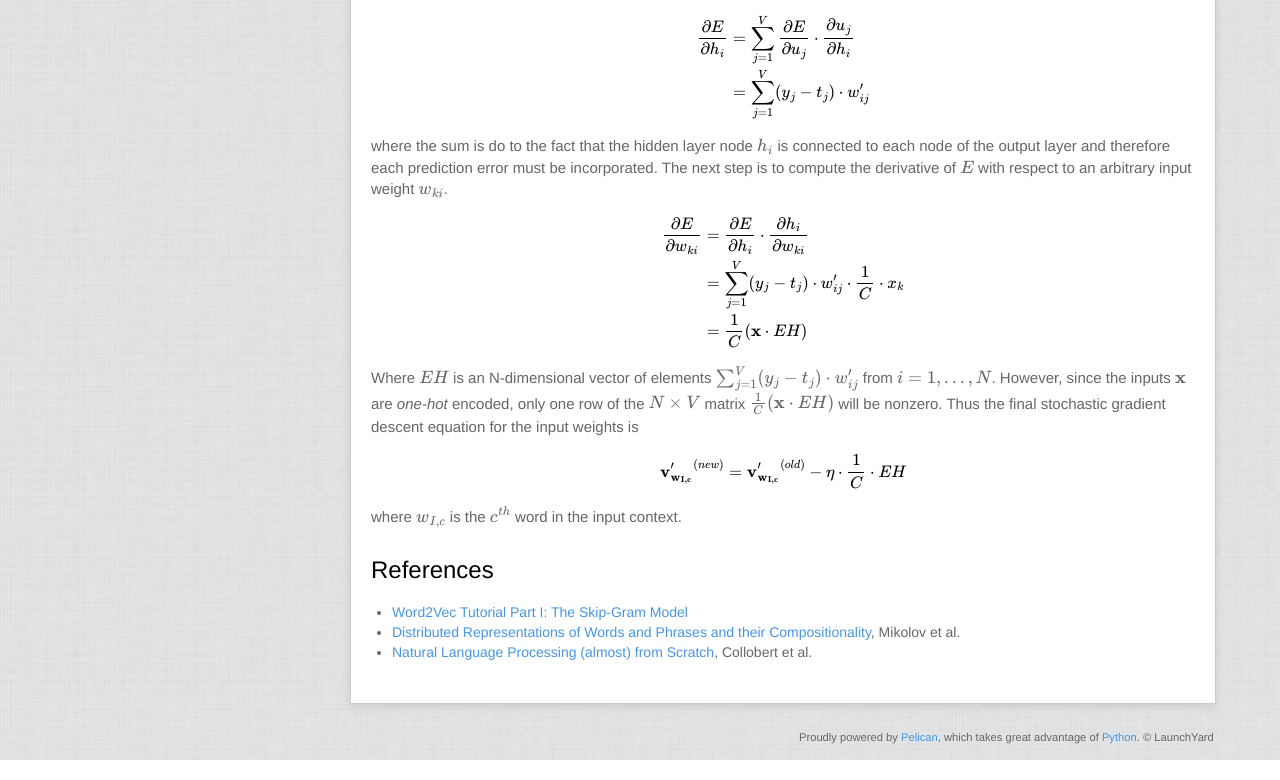
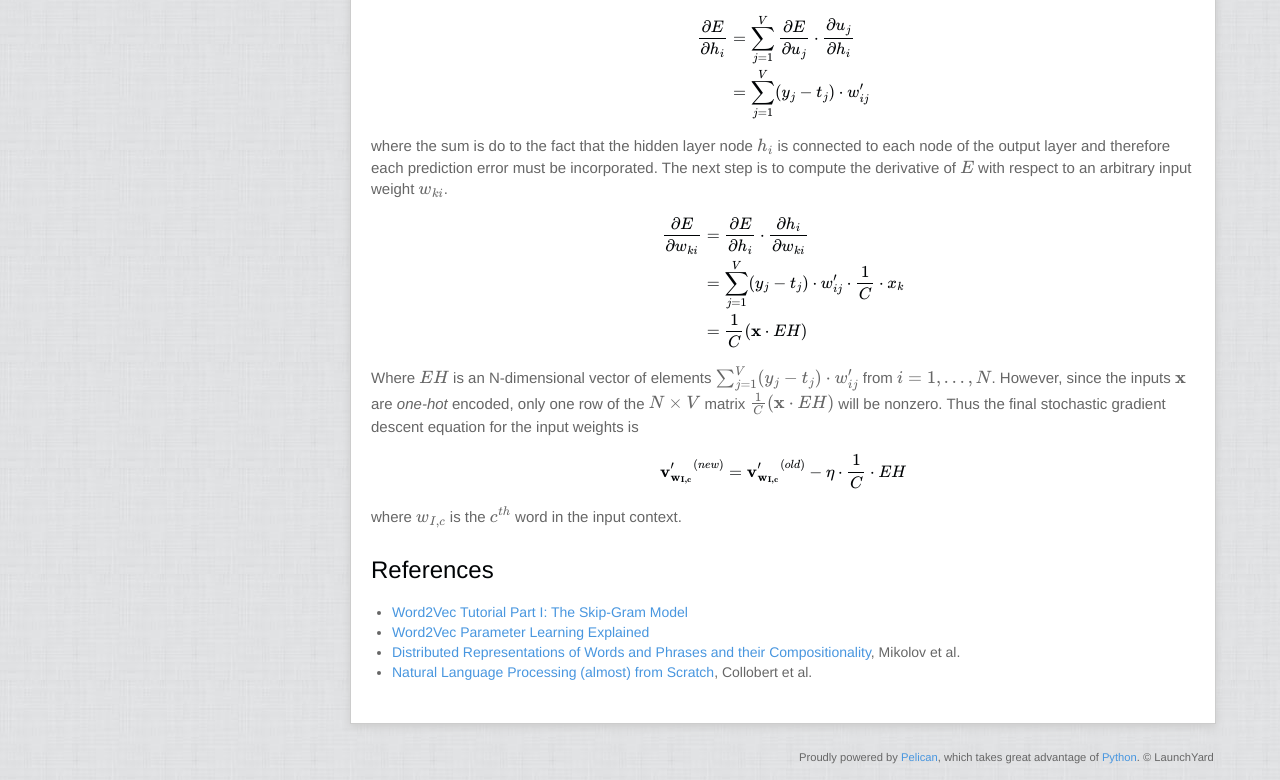
Before and after one commit to nirave/alexminnaar.github.io, a plain HTML site: page word2vec-tutorial-part-ii-the-continuous-bag-of-words-model.html in a window 1280 px wide. Shown: the part 2818-3598 px from the top of the page. Drawn offline with nearby package versions, Linux system fonts and the light colour scheme; some packages are replaced by stand-ins of ours; a script that the page names is missing.

Commit message:
Update word2vec-tutorial-part-ii-the-continuous-bag-of-words-model.html

```diff
--- a/word2vec-tutorial-part-ii-the-continuous-bag-of-words-model.html
+++ b/word2vec-tutorial-part-ii-the-continuous-bag-of-words-model.html
@@ -165,6 +165,7 @@ $$</div>
 <h2>References</h2>
 <ul>
 <li><a href="http://alexminnaar.com/word2vec-tutorial-part-i-the-skip-gram-model.html">Word2Vec Tutorial Part I: The Skip-Gram Model</a></li>
+<li><a href="http://www-personal.umich.edu/~ronxin/pdf/w2vexp.pdf">Word2Vec Parameter Learning Explained</a></li>
 <li><a href="http://papers.nips.cc/paper/5021-distributed-representations-of-words-and-phrases-and-their-compositionality.pdf">Distributed Representations of Words and Phrases and their Compositionality</a>, Mikolov et al.</li>
 <li><a href="http://arxiv.org/abs/1103.0398">Natural Language Processing (almost) from Scratch</a>, Collobert et al.</li>
 </ul>
```
